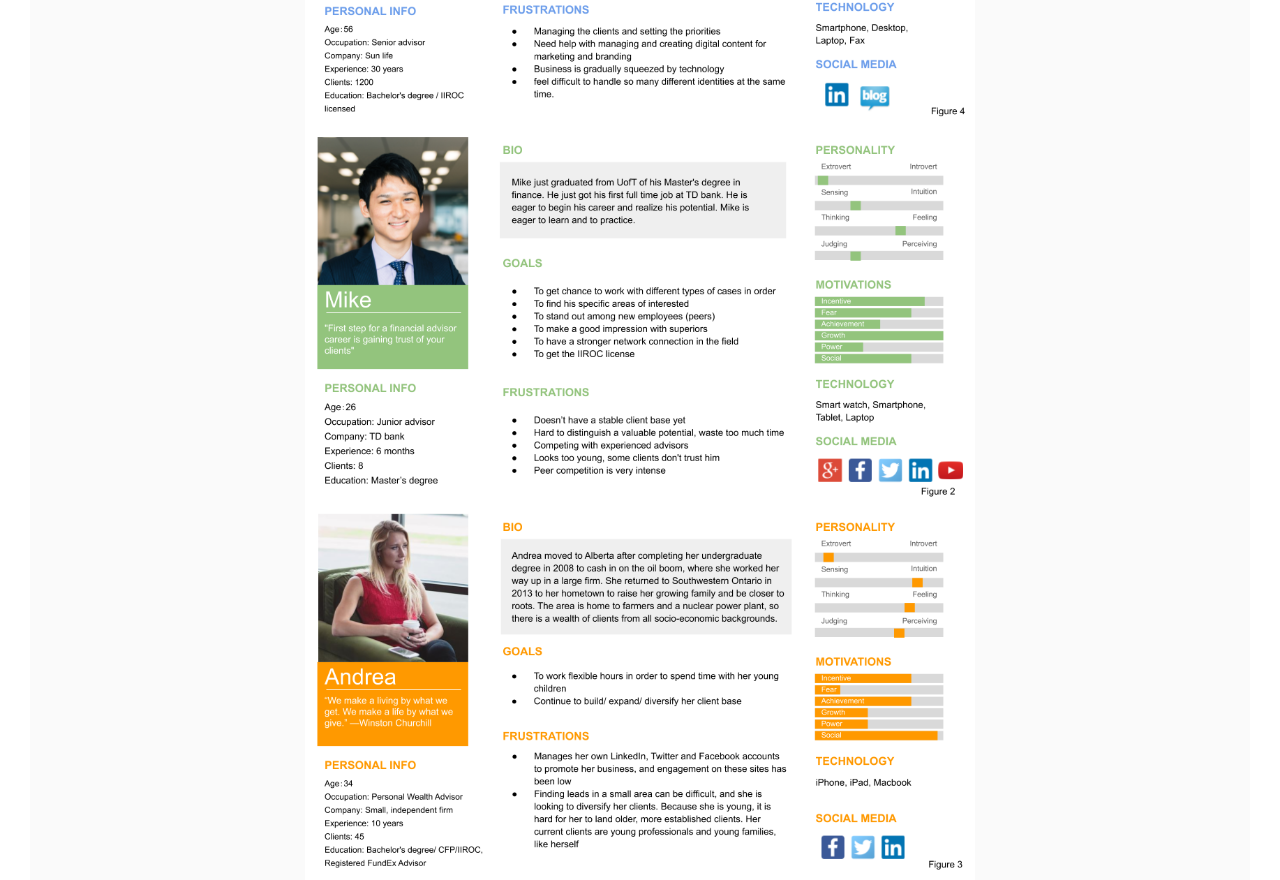
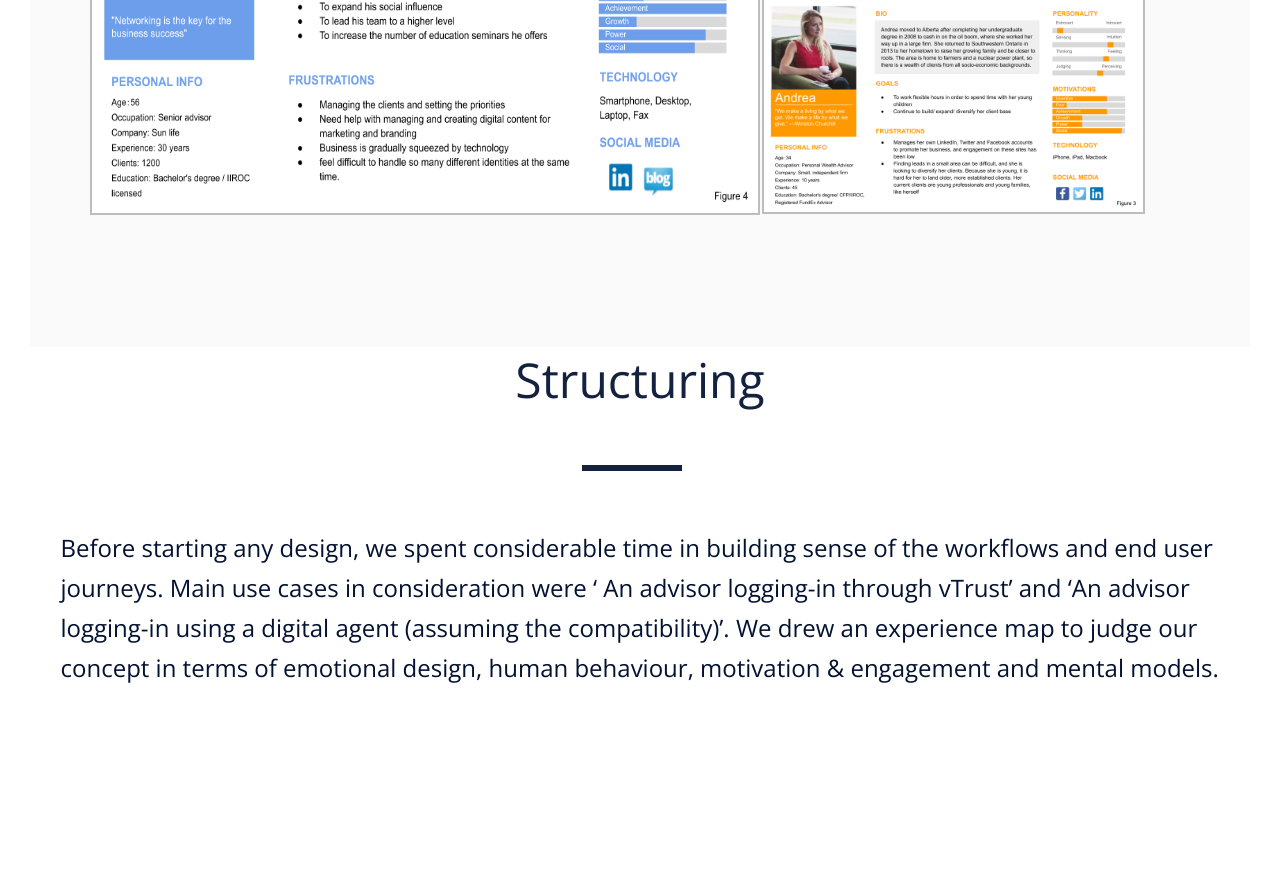
Before and after one commit to husnain3184/proto, a plain HTML site: page vTrust.html in a window 1280 px wide. Shown: the part 3360-4240 px from the top of the page. After the commit the page ends 4048 px from the top, so only its background shows below. Drawn offline with nearby package versions, Linux system fonts and the light colour scheme; a web font is replaced by a local one.

Commit message:
new work

```diff
--- a/assets/css/style.css
+++ b/assets/css/style.css
@@ -535,6 +535,7 @@ margin-right: auto;
 
 .group {
   background-color: #FAFAFA;
+  padding-bottom: 131px;
 }
 .sub-group h2{
   color: #14213F;
@@ -583,6 +584,37 @@ margin-right: auto;
   font-weight: 400;
   padding: 20px 0 20px ;
 }
-.sub-group .user_para{
 
+/*parona images section start...................*/
+.personas_image {
+padding-top: 30px;
+margin-bottom:10px;
 }
+.personas_image img{
+  float: left;
+  border: 2px solid #BDBDBD;
+  margin: 1px;
+}
+/*struturing section sart........................*/
+.Structuring h2{
+  color: #14213F;
+  font-size: 48px;
+  line-height: 65px;
+  text-align: center;
+  font-weight: 400;
+}
+
+.Structuring hr{
+  height: 6px;
+  width: 100px;
+  background-color: #14213F;
+  display: inline-block;
+  border: none;
+  margin: 53px 521px 52px;
+  }
+  .Structuring p{
+  color: #041232;
+  font-size: 24px;
+  font-weight: 300;
+  line-height: 40px;
+  }
--- a/vTrust.html
+++ b/vTrust.html
@@ -75,16 +75,24 @@
 		<h3 class="user_para">User Personas</h3>
 		<p>The data from our research was used to create three our user personas, with different individual characteristics and values for example; personality type, goals, experience and use of technology. </p>
 			<!-- perona image section -->
-			<div class="personas_image">
-				<img src="assets/images/persona_img1.png" alt="personas_image1">
-				<img src="assets/images/persona_img2.png" alt="personas_image2">
-				<img src="assets/images/persona_img3.png" alt="personas_image3">
+			<div class="personas_image center-wraper" >
+				<img src="assets/images/persona_img1.png" alt="personas_image1" width="771.5" height="435">
+				<img src="assets/images/persona_img2.png" alt="personas_image2" width="383" height="216">
+				<img src="assets/images/persona_img3.png" alt="personas_image3" width="383"  height="216">
 
 			</div>
 	</div>
 
 </section>
+<section class="Structuring">
+	<div class="center-wraper">
+		<h2>Structuring</h2>
+		<hr>
+		<p>Before starting any design, we spent considerable time in building sense of the workflows and end user journeys. Main use cases in consideration were ‘ An advisor logging-in through vTrust’ and ‘An advisor logging-in using a digital agent (assuming the compatibility)’. We drew an experience map to judge our concept in terms of emotional design, human behaviour, motivation & engagement and mental models. </p>
 
+	</div>
+
+</section>
 </body>
 
 </html>
```
